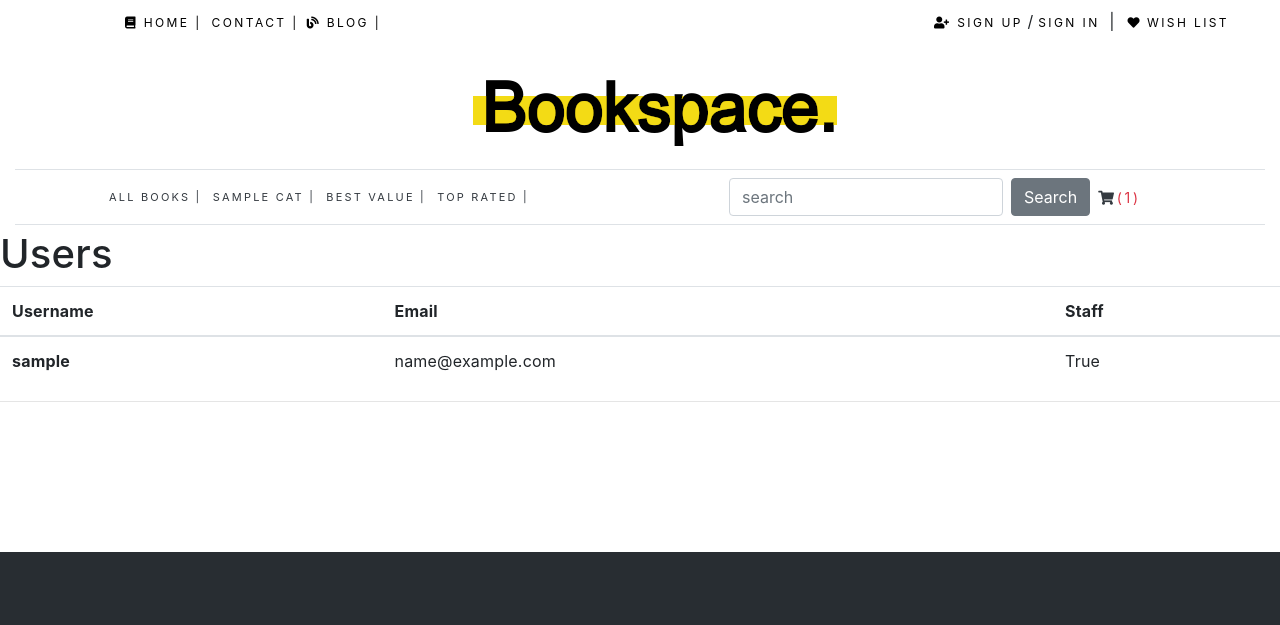
After one commit to taiwo0007/Book-Store-Group-Project, a Django app: template store/dashboard/templates/dashboard/user_list.html in a window 1280 px wide; the page is wider, and only the part inside the window is pictured. The commit adds this page. Shown: the top 625 px of that part. Run offline with Django 3.2, Linux system fonts and the light colour scheme; tables that the repository leaves empty hold one stand-in row (values such as "Sample post"); the template is opened without the code that fills it: values that come from a table or form of the project are taken from there, most other values are stand-ins (such as "Sample title", 1, 10 or a date in 2020); some libraries are stand-ins or nearby versions.

Commit message:
user list

```diff
--- a/store/dashboard/templates/dashboard/order_list.html
+++ b/store/dashboard/templates/dashboard/order_list.html
@@ -20,7 +20,7 @@
   </thead>
     <tbody>
 {% for order in orders %}
-<tr><th scope="row">{{ order.id }}</th><td>{{ order.ref_code }}</td><td>{{ order.billingName }}</td><td>{{ order.emailAddress }}</td>
+<tr><th scope="row"><a href="{% url 'order:order_detail' order.id %}">{{ order.id }}</th><td>{{ order.ref_code }}</td><td>{{ order.billingName }}</td><td>{{ order.emailAddress }}</td></a>
 <td>{{ order.refund_requested }}</td><td>{{ order.refund_granted }}</td><td>{{ order.being_delivered }}</td>
 
 </tr>
--- /dev/null
+++ b/store/dashboard/templates/dashboard/user_list.html
@@ -0,0 +1,25 @@
+{% extends "base.html" %}
+{% load static %}
+{% block title %}
+	Users - Bookspace.
+
+{% endblock %}
+{% block content %}
+<h1>Users</h1>
+<table class="table">
+<thead>
+    <tr>
+      <th scope="col">Username</th>
+      <th scope="col">Email</th>
+      <th scope="col">Staff</th>
+    </tr>
+  </thead>
+    <tbody>
+{% for user in users %}
+<tr>
+<th scope="row">{{ user.username }}</th><td>{{ user.email }}</td><td>{{ user.is_staff }}</td>
+</tr>
+{% endfor %}
+</tbody>
+</table>
+{% endblock %}
--- a/store/dashboard/urls.py
+++ b/store/dashboard/urls.py
@@ -1,5 +1,5 @@
 from django.urls import path
-from .views import manager_dashboard, orders_list, reportsView, sales_report
+from .views import manager_dashboard, orders_list, reportsView, sales_report, userListView
 from shop.views import managerCreateView
 
 app_name = 'dashboard'
@@ -10,4 +10,5 @@ urlpatterns = [
     path('all_orders/', orders_list, name='all_orders'),
     path('reports/', reportsView, name='reportsView'),
     path('sales/', sales_report, name='sales_report'),
+    path('users/', userListView, name='user_list'),
 ]
--- a/store/dashboard/views.py
+++ b/store/dashboard/views.py
@@ -1,6 +1,7 @@
 from django.shortcuts import render
 from django.http import HttpResponse
 from order.models import Order
+from accounts.models import CustomUser
 from django.db.models import Sum, DecimalField
 from django.db.models.functions import Cast
 
@@ -19,3 +20,8 @@ def sales_report(request):
     total_sales = Order.objects.aggregate(my_sum=Cast(Sum('total'), DecimalField(max_digits=30, decimal_places=2)))
     context = {'total_sales':total_sales}
     return render(request, 'dashboard/sales.html', context)
+
+def userListView(request):
+    users = CustomUser.objects.all()
+    context = {'users':users}
+    return render(request, 'dashboard/user_list.html', context)
--- a/store/order/views.py
+++ b/store/order/views.py
@@ -26,8 +26,7 @@ def orderHistory(request):
 @login_required()
 def viewOrder(request, order_id):
     if request.user.is_authenticated:
-        email = str(request.user.email)
-        order = Order.objects.get(id=order_id, emailAddress=email)
+        order = Order.objects.get(id=order_id)
         order_items =OrderItem.objects.filter(order=order)
     return render(request,'order/order_detail.html',{'order':order,'order_items':order_items})
 
```
Also changed, not shown: store/dashboard/templates/dashboard/manager_dashboard.html (+10 -0 lines).
